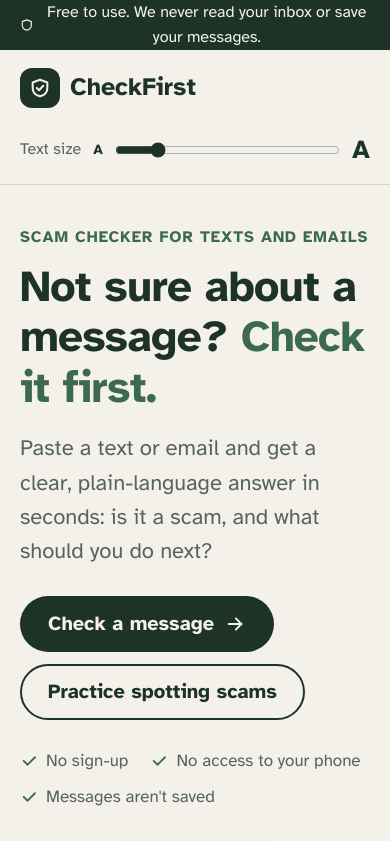
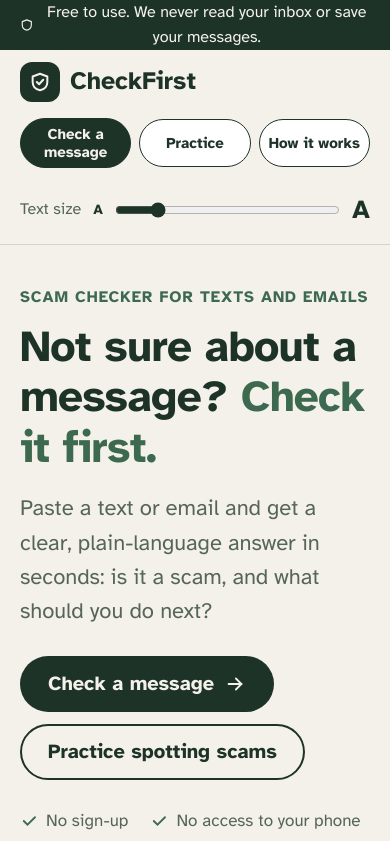
Before and after one commit to iraje02/e190_final_project, a plain HTML site: page src/web/index.html in a window 390 px wide. Shown: the top 841 px of the page. Drawn offline with Linux system fonts and the light colour scheme; files that its build step writes are made by us from their sources; files whose address does not match are found by name.

Commit message:
Show the three nav buttons on phones
Below 1000px the Check a message, Practice and How it works buttons
now sit in a row of three under the logo instead of being hidden.

```diff
--- a/src/web/style.css
+++ b/src/web/style.css
@@ -216,3 +216,12 @@ textarea:focus { border-color: var(--ink); outline: none; box-shadow: 0 0 0 4px
 .paste-note { margin-top: 12px; padding: 14px 16px; border-radius: 12px; background: var(--sage); font-size: .9rem; }
 .btn:disabled { opacity: .6; cursor: progress; }
 .todo .money-rule { margin-top: 14px; font-size: .9rem; color: #CBD6CE; }
+
+/* Phones and small screens: show the three nav buttons as their own row under the logo,
+   three equal columns, with text allowed to wrap so they fit side by side. */
+@media (max-width: 999px) {
+  .nav .wrap { flex-wrap: wrap; padding-top: 12px; }
+  .nav-links { display: grid; grid-template-columns: repeat(3, 1fr); width: 100%; gap: 8px; padding-bottom: 10px; }
+  .nav-links button { justify-content: center; padding: 6px 8px; font-size: .75rem; white-space: normal; text-align: center; line-height: 1.2; }
+  .nav-links svg { display: none; }
+}
```
